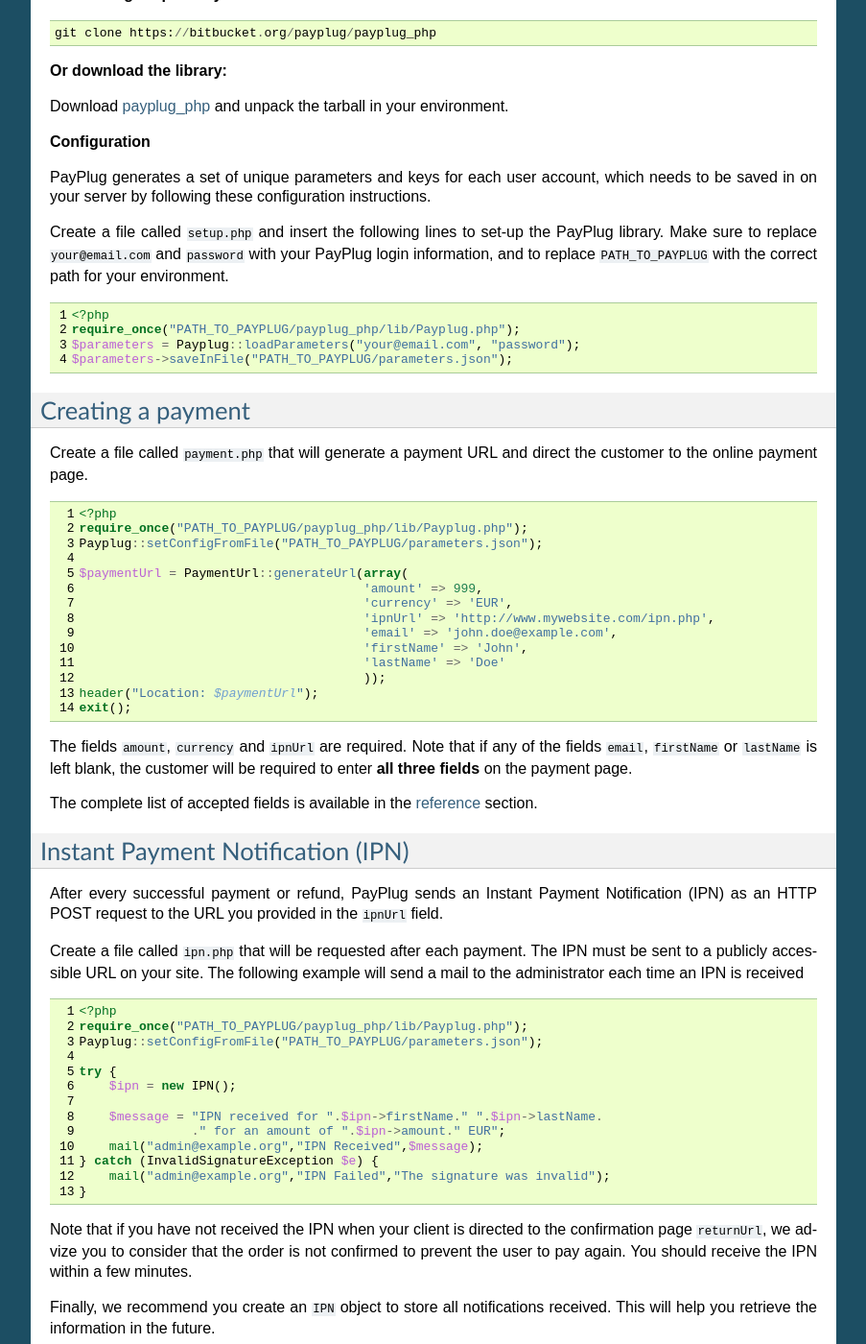
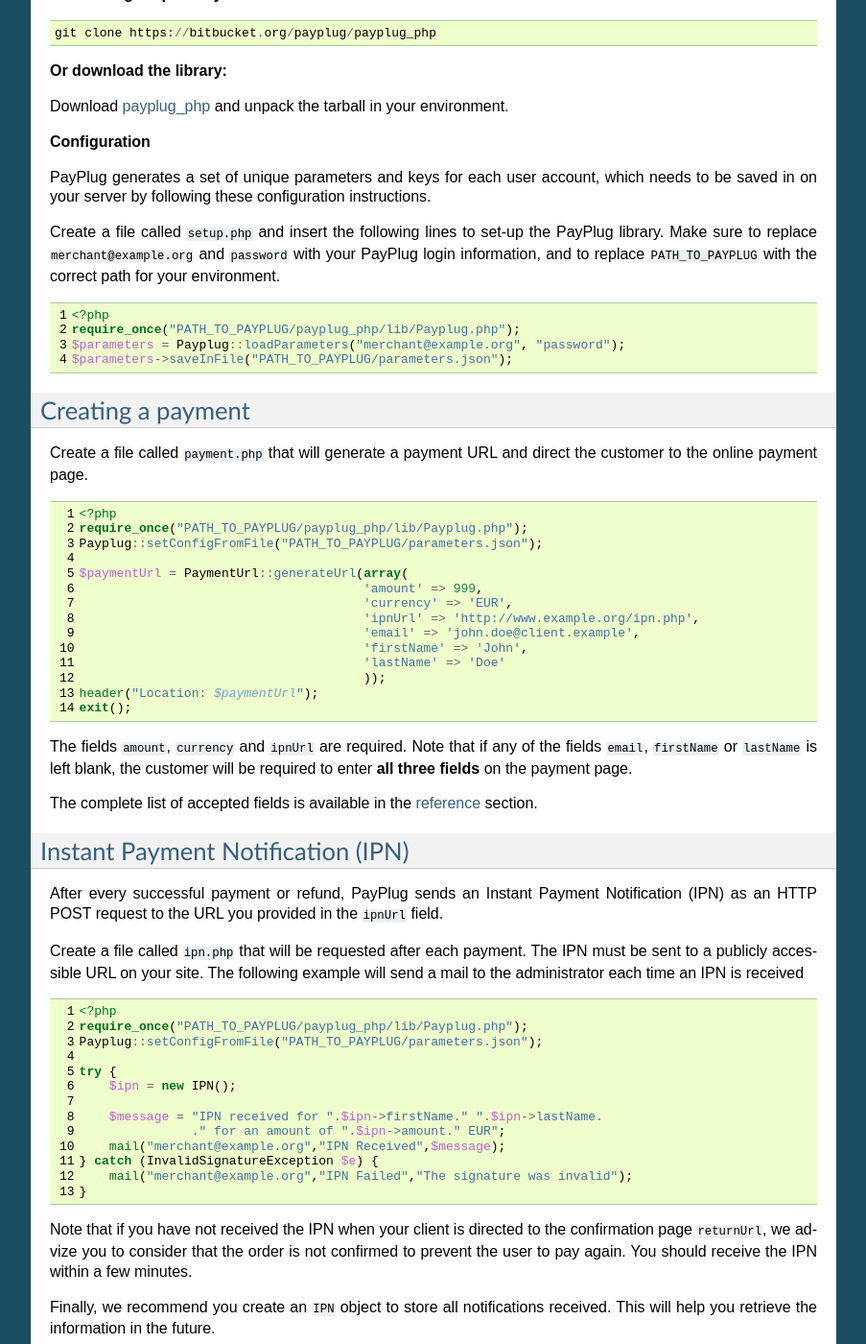
Before and after one commit to payplug/payplug-php, a Sphinx documentation site: the page built from docs/index.rst, in a window 1280 px wide and 1400 px high, scrolled down 857 px. Shown: the whole window at 96% size, without its empty margins (198-1101 px from the left). Built offline with Sphinx 7.4.7, drawn with Linux system fonts in a browser that asks for light colours.

Commit message:
Use example.org, according ourself to rfc2606
http://tools.ietf.org/html/rfc2606

```diff
--- a/README.rst
+++ b/README.rst
@@ -43,8 +43,8 @@
     // Loads your account's parameters that you've previously downloaded and saved
     Payplug::setConfig(Parameters::loadFromFile("path/to/file"));
 
-    // Creating a payment request of €9.99. The payment confirmation (IPN) will be sent to "http://www.mywebsite.com/callbackURL"
-    $paymentRequest = new PaymentUrl(999, "EUR", "http://www.mywebsite.com/callbackURL");
+    // Creating a payment request of €9.99. The payment confirmation (IPN) will be sent to "http://www.example.org/callbackURL"
+    $paymentRequest = new PaymentUrl(999, "EUR", "http://www.example.org/callbackURL");
 
     $paymentUrl = $paymentRequest->generateUrl();
 
--- a/docs/index.rst
+++ b/docs/index.rst
@@ -37,14 +37,14 @@
 
 PayPlug generates a set of unique parameters and keys for each user account, which needs to be saved in on your server by following these configuration instructions.
 
-Create a file called ``setup.php`` and insert the following lines to set-up the PayPlug library. Make sure to replace ``your@email.com`` and ``password`` with your PayPlug login information, and to replace ``PATH_TO_PAYPLUG`` with the correct path for your environment.
+Create a file called ``setup.php`` and insert the following lines to set-up the PayPlug library. Make sure to replace ``merchant@example.org`` and ``password`` with your PayPlug login information, and to replace ``PATH_TO_PAYPLUG`` with the correct path for your environment.
 
 .. code-block:: php
    :linenos:
 
    <?php
    require_once("PATH_TO_PAYPLUG/payplug_php/lib/Payplug.php");
-   $parameters = Payplug::loadParameters("your@email.com", "password");
+   $parameters = Payplug::loadParameters("merchant@example.org", "password");
    $parameters->saveInFile("PATH_TO_PAYPLUG/parameters.json");
 
 
@@ -63,8 +63,8 @@
    $paymentUrl = PaymentUrl::generateUrl(array(
                                          'amount' => 999,
                                          'currency' => 'EUR',
-                                         'ipnUrl' => 'http://www.mywebsite.com/ipn.php',
-                                         'email' => 'john.doe@example.com',
+                                         'ipnUrl' => 'http://www.example.org/ipn.php',
+                                         'email' => 'john.doe@client.example',
                                          'firstName' => 'John',
                                          'lastName' => 'Doe'
                                          ));
@@ -94,9 +94,9 @@
 
        $message = "IPN received for ".$ipn->firstName." ".$ipn->lastName.
                   ." for an amount of ".$ipn->amount." EUR";
-       mail("admin@example.org","IPN Received",$message);
+       mail("merchant@example.org","IPN Received",$message);
    } catch (InvalidSignatureException $e) {
-       mail("admin@example.org","IPN Failed","The signature was invalid");
+       mail("merchant@example.org","IPN Failed","The signature was invalid");
    }
 
 Note that if you have not received the IPN when your client is directed to the confirmation page ``returnUrl``, we advize you to consider that the order is not confirmed to prevent the user to pay again. You should receive the IPN within a few minutes.
```
